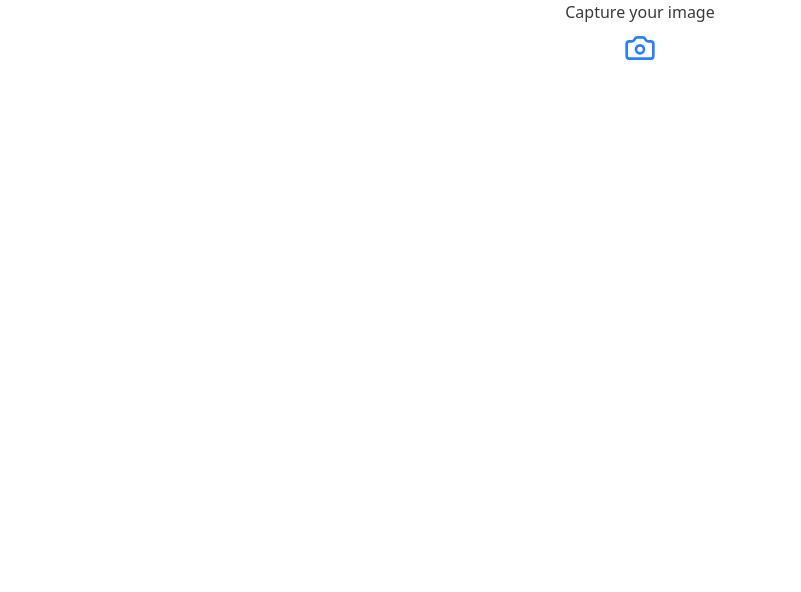
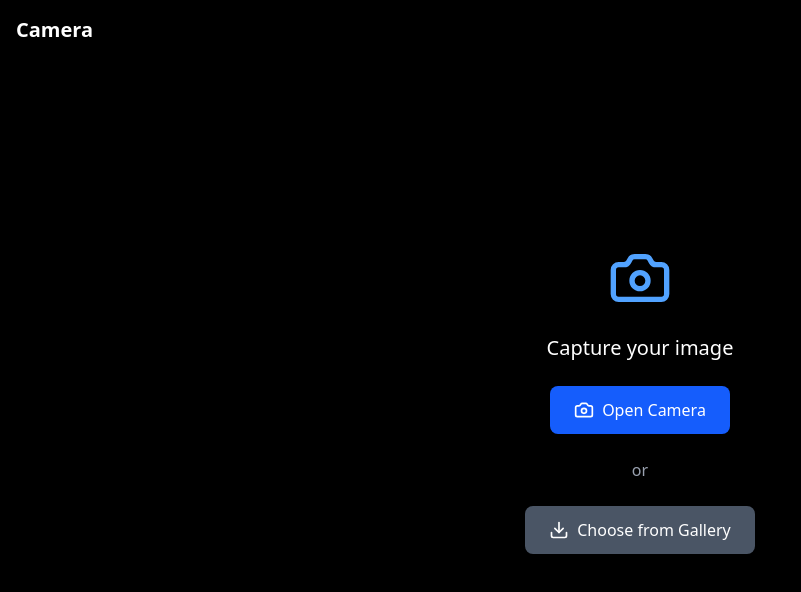
Before and after one commit to The-Parthib/civic_prototype, a React (Vite) app: page /camera in a window 1280 px wide. Shown: the top 592 px of the page, without its empty margins (0-801 px from the left). Built offline with nearby package versions, Linux system fonts and the light colour scheme; no server answers.

Commit message:
Enhance CameraTesting component with improved camera controls and error handling

```diff
--- a/src/pages/testing/page.jsx
+++ b/src/pages/testing/page.jsx
@@ -1,44 +1,224 @@
-import React, { useState } from 'react';
-import { Camera } from 'lucide-react';function CameraTesting() {
+import React, { useState, useRef, useEffect } from 'react';
+import { Camera, RotateCcw, Download, X, RefreshCw } from 'lucide-react';
+
+function CameraTesting() {
   const [source, setSource] = useState("");
+  const [isStreaming, setIsStreaming] = useState(false);
+  const [facingMode, setFacingMode] = useState("environment"); // "environment" for rear, "user" for front
+  const [error, setError] = useState("");
+  const videoRef = useRef(null);
+  const streamRef = useRef(null);
 
-  const handleCapture = (target) => {
-    if (target.files) {
-      if (target.files.length !== 0) {
+  const startCamera = async () => {
+    try {
+      setError("");
+
+      // Stop any existing stream
+      if (streamRef.current) {
+        streamRef.current.getTracks().forEach(track => track.stop());
+      }
+
+      const constraints = {
+        video: {
+          facingMode: facingMode,
+          width: { ideal: 1280 },
+          height: { ideal: 720 }
+        }
+      };
+
+      const stream = await navigator.mediaDevices.getUserMedia(constraints);
+      streamRef.current = stream;
+
+      if (videoRef.current) {
+        videoRef.current.srcObject = stream;
+        setIsStreaming(true);
+      }
+    } catch (err) {
+      console.error("Error accessing camera:", err);
+      setError("Unable to access camera. Please check permissions.");
+    }
+  };
+
+  const stopCamera = () => {
+    if (streamRef.current) {
+      streamRef.current.getTracks().forEach(track => track.stop());
+      streamRef.current = null;
+    }
+    setIsStreaming(false);
+  };
+
+  const capturePhoto = () => {
+    if (videoRef.current) {
+      const canvas = document.createElement('canvas');
+      const video = videoRef.current;
+
+      canvas.width = video.videoWidth;
+      canvas.height = video.videoHeight;
+
+      const ctx = canvas.getContext('2d');
+      ctx.drawImage(video, 0, 0);
+
+      const imageDataUrl = canvas.toDataURL('image/jpeg', 0.8);
+      setSource(imageDataUrl);
+      stopCamera();
+    }
+  };
+
+  const switchCamera = async () => {
+    const newFacingMode = facingMode === "environment" ? "user" : "environment";
+    setFacingMode(newFacingMode);
+
+    if (isStreaming) {
+      stopCamera();
+      // Small delay to ensure camera is properly released
+      setTimeout(() => {
+        setFacingMode(newFacingMode);
+        startCamera();
+      }, 100);
+    }
+  };
+
+  const retakePhoto = () => {
+    setSource("");
+    startCamera();
+  };
+
+  const handleFileUpload = (target) => {
+    if (target.files && target.files.length > 0) {
       const file = target.files[0];
       const newUrl = URL.createObjectURL(file);
       setSource(newUrl);
-      }
+      stopCamera();
     }
   };
 
+  useEffect(() => {
+    return () => {
+      // Cleanup on component unmount
+      stopCamera();
+    };
+  }, []);
+
   return (
-    <div className="h-full text-center">
-      <div className="flex flex-col items-center">
-        <div className="w-full">
-          <h5>Capture your image</h5>
-          {source && (
-            <div className="flex justify-center border border-gray-300 max-w-4/5 max-h-4/5 m-2.5 mx-auto">
-              <img src={source} alt="snap" className="h-full max-w-full" />
+    <div className="h-screen bg-black text-white flex flex-col">
+      <div className="flex-1 relative">
+        <div className="absolute top-4 left-4 z-10">
+          <h2 className="text-xl font-semibold">Camera</h2>
+        </div>
+
+        {error && (
+          <div className="absolute top-16 left-4 right-4 z-10 bg-red-600 text-white p-3 rounded">
+            {error}
           </div>
         )}
+
+        {!isStreaming && !source && (
+          <div className="h-full flex flex-col items-center justify-center space-y-6">
+            <Camera size={64} className="text-blue-400" />
+            <h3 className="text-xl">Capture your image</h3>
+            <button
+              onClick={startCamera}
+              className="bg-blue-600 hover:bg-blue-700 px-6 py-3 rounded-lg flex items-center space-x-2"
+            >
+              <Camera size={20} />
+              <span>Open Camera</span>
+            </button>
+
+            <div className="text-gray-400">or</div>
+
+            <div>
               <input
                 accept="image/*"
                 className="hidden"
-            id="icon-button-file"
+                id="file-upload"
                 type="file"
-            capture="environment"
-            onChange={(e) => handleCapture(e.target)}
+                onChange={(e) => handleFileUpload(e.target)}
               />
-          <label htmlFor="icon-button-file">
-            <button
-              className="text-blue-500 hover:text-blue-700 p-2 rounded"
-              aria-label="upload picture"
-            >
-              <Camera size={32} />
-            </button>
+              <label htmlFor="file-upload">
+                <div className="bg-gray-600 hover:bg-gray-700 px-6 py-3 rounded-lg cursor-pointer flex items-center space-x-2">
+                  <Download size={20} />
+                  <span>Choose from Gallery</span>
+                </div>
               </label>
             </div>
+          </div>
+        )}
+
+        {isStreaming && (
+          <div className="h-full relative">
+            <video
+              ref={videoRef}
+              autoPlay
+              playsInline
+              muted
+              className="w-full h-full object-cover"
+            />
+
+            {/* Camera controls */}
+            <div className="absolute bottom-8 left-0 right-0 flex justify-center items-center space-x-8">
+              {/* Switch Camera */}
+              <button
+                onClick={switchCamera}
+                className="bg-gray-800 bg-opacity-75 p-3 rounded-full hover:bg-opacity-100"
+              >
+                <RefreshCw size={24} />
+              </button>
+
+              {/* Capture Button */}
+              <button
+                onClick={capturePhoto}
+                className="bg-white p-4 rounded-full hover:bg-gray-200"
+              >
+                <div className="w-8 h-8 bg-gray-800 rounded-full"></div>
+              </button>
+
+              {/* Close Camera */}
+              <button
+                onClick={stopCamera}
+                className="bg-gray-800 bg-opacity-75 p-3 rounded-full hover:bg-opacity-100"
+              >
+                <X size={24} />
+              </button>
+            </div>
+
+            {/* Camera mode indicator */}
+            <div className="absolute top-4 right-4 bg-black bg-opacity-50 px-3 py-1 rounded">
+              {facingMode === "environment" ? "Rear Camera" : "Front Camera"}
+            </div>
+          </div>
+        )}
+
+        {source && (
+          <div className="h-full relative">
+            <img
+              src={source}
+              alt="Captured"
+              className="w-full h-full object-cover"
+            />
+
+            {/* Photo controls */}
+            <div className="absolute bottom-8 left-0 right-0 flex justify-center items-center space-x-8">
+              <button
+                onClick={retakePhoto}
+                className="bg-gray-800 bg-opacity-75 px-4 py-2 rounded-lg hover:bg-opacity-100 flex items-center space-x-2"
+              >
+                <RotateCcw size={20} />
+                <span>Retake</span>
+              </button>
+
+              <button
+                onClick={() => {
+                  // Here you can add logic to save/use the captured image
+                  console.log("Photo captured:", source);
+                  alert("Photo captured successfully!");
+                }}
+                className="bg-blue-600 hover:bg-blue-700 px-6 py-2 rounded-lg"
+              >
+                Use Photo
+              </button>
+            </div>
+          </div>
+        )}
       </div>
     </div>
   );
```
Lines whose indentation alone changed are shown as unchanged.
